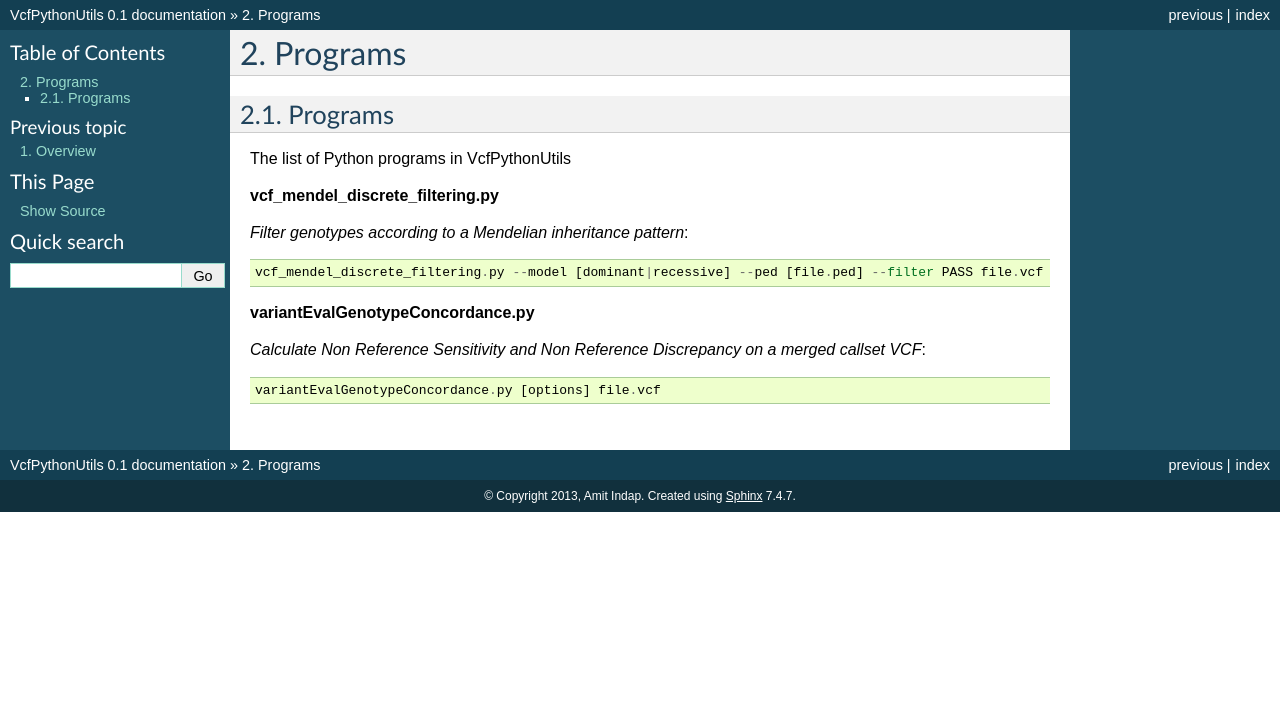
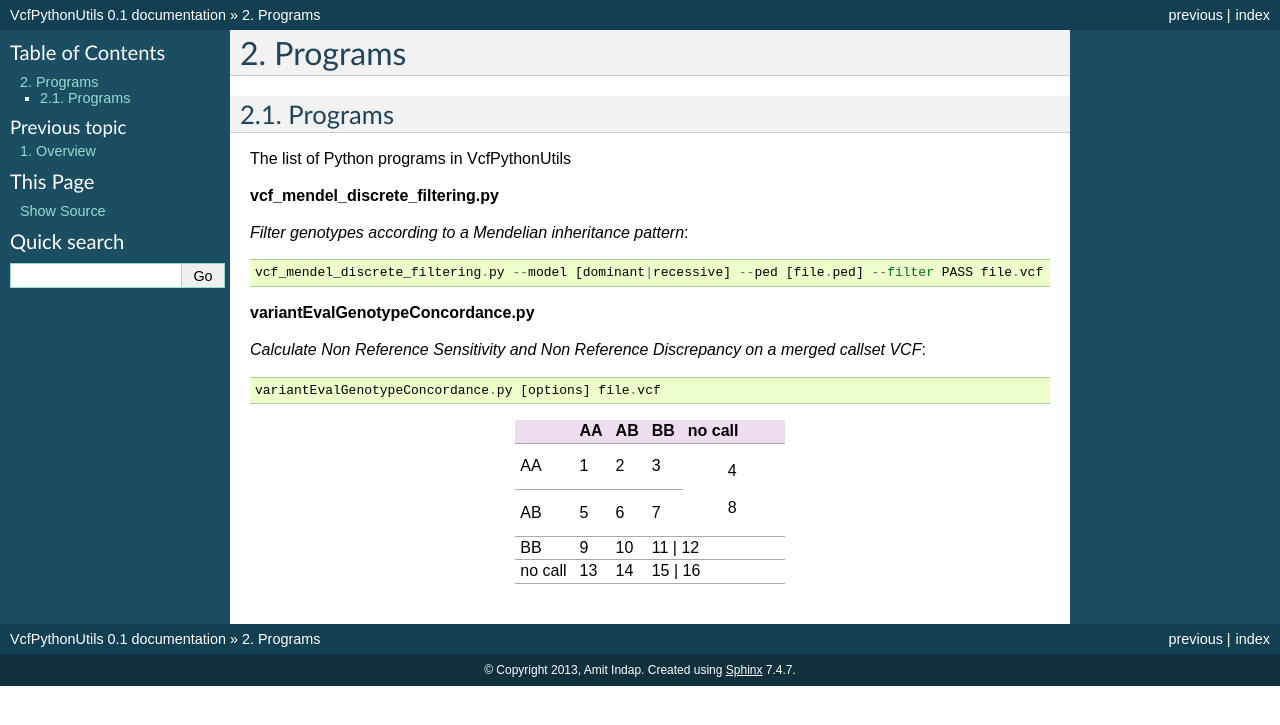
Before and after one commit to indapa/VcfPythonUtils, a Sphinx documentation site: the page built from docs/programs.rst, in a window 1280 px wide. Shown: the top 725 px of the page. Built offline with Sphinx 7.4.7, drawn with Linux system fonts in a browser that asks for light colours.

Commit message:
fixed table

```diff
--- a/docs/programs.rst
+++ b/docs/programs.rst
@@ -22,13 +22,13 @@ The list of Python programs in VcfPythonUtils
 	  variantEvalGenotypeConcordance.py [options] file.vcf
 
 +------------+------------+-----------+-----------+-----------+
-| Header 1   |     AA	  |    AB     |	    BB    | no call   |
+|            |     AA	  |    AB     |	    BB    |  no call  |
 +============+============+===========+===========+===========+
-| body row 1 | column 2   | column 3  | column 3  | column 3  |
+|    AA      |     1      |     2     |     3     |    4      |
++------------+------------+-----------+-----------+-----------|
+|    AB      |     5      |     6     |     7     |    8      |
++------------+------------+-----------+-----------+-----------+
+|    BB      |     9      |     10    |     11    |   12      |
++------------+------------+-----------+----------+------------+
+|  no call   |     13     |     14    |     15    |   16      |
 +------------+------------+-----------++----------+-----------+
-| body row 2 | Cells may span columns.|
-+------------+------------+-----------+
-| body row 3 | Cells may  | - Cells   |
-+------------+ span rows. | - contain |
-| body row 4 |            | - blocks. |
-+------------+------------+-----------+
```
